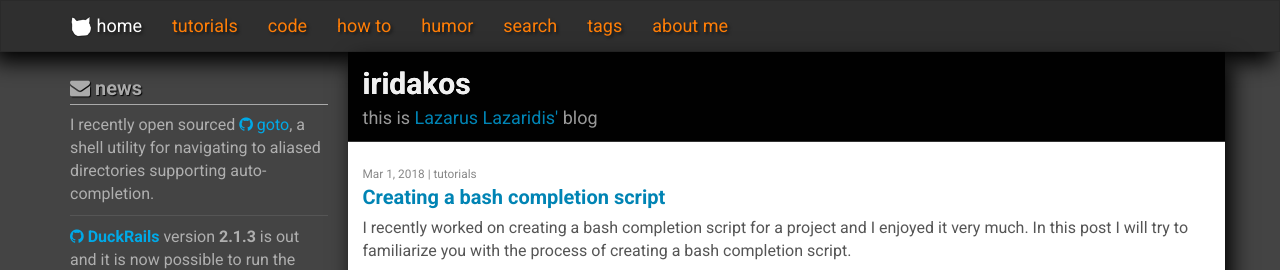
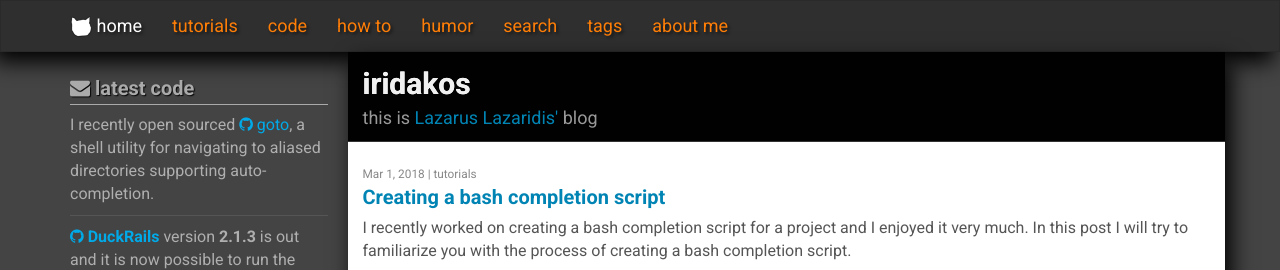
Before and after one commit to iridakos/iridakos.github.io, a Jekyll site: the page built from index.html, in a window 1280 px wide. Shown: the top 270 px of the page. Built offline with Jekyll 4.4.1, drawn with Linux system fonts in a browser that asks for light colours; nearby versions of some CDN libraries; the list of posts is cut into pages by our own code; comment, search, counter and statistics services are not loaded.

Commit message:
Update news.html

```diff
--- a/_includes/news.html
+++ b/_includes/news.html
@@ -1,6 +1,6 @@
 <div class="sidebar-panel">
     <div class="panel-heading">
-        <h3 class="panel-title"><i class="fa fa-envelope" aria-hidden="true"></i> news</h3>
+        <h3 class="panel-title"><i class="fa fa-envelope" aria-hidden="true"></i> latest code</h3>
     </div>
 
     <div class="panel-body">
```
